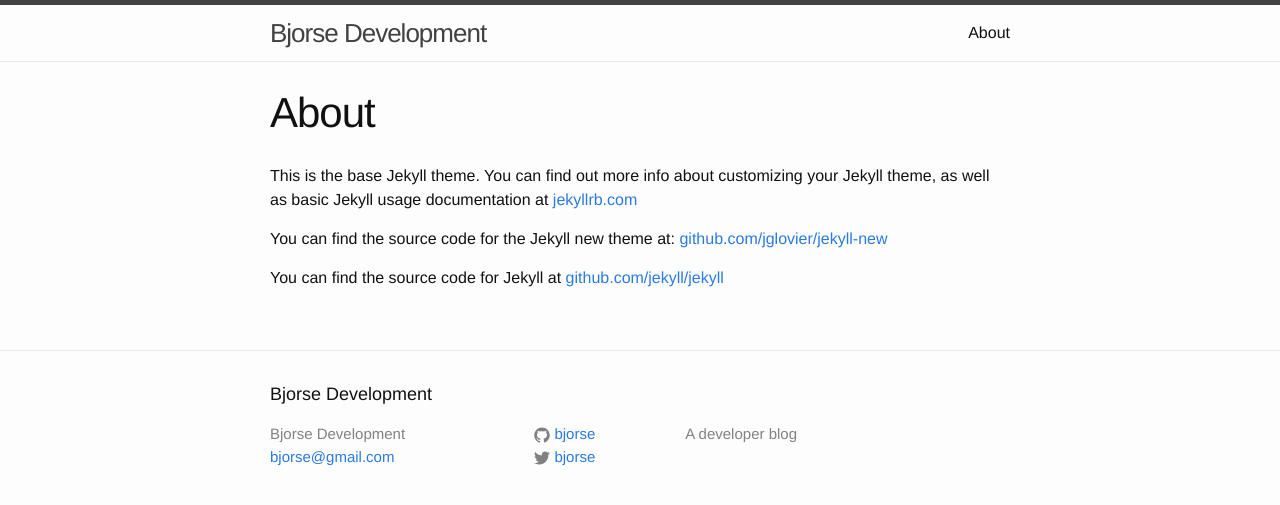
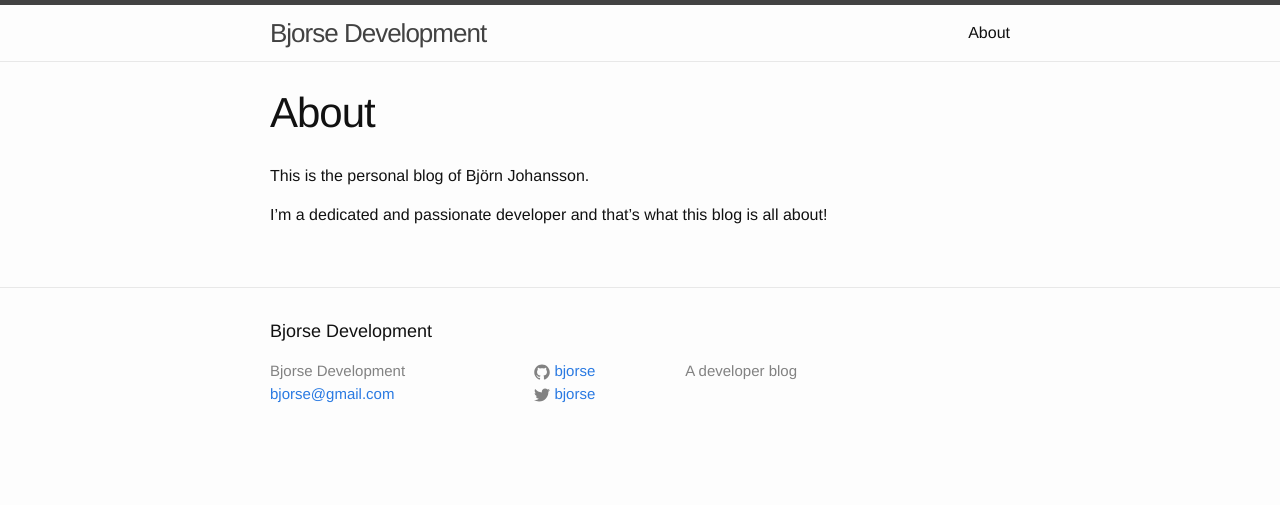
Before and after one commit to bjorse/bjorse.github.io, a Jekyll site: the page built from about.md, in a window 1280 px wide. Shown: the top 505 px of the page. Built offline with Jekyll 4.4.1, drawn with Linux system fonts in a browser that asks for light colours.

Commit message:
Updated about page to not contain default content

```diff
--- a/about.md
+++ b/about.md
@@ -4,8 +4,6 @@ title: About
 permalink: /about/
 ---
 
-This is the base Jekyll theme. You can find out more info about customizing your Jekyll theme, as well as basic Jekyll usage documentation at [jekyllrb.com](http://jekyllrb.com/)
+This is the personal blog of Björn Johansson.
 
-You can find the source code for the Jekyll new theme at: [github.com/jglovier/jekyll-new](https://github.com/jglovier/jekyll-new)
-
-You can find the source code for Jekyll at [github.com/jekyll/jekyll](https://github.com/jekyll/jekyll)
+I'm a dedicated and passionate developer and that's what this blog is all about!
```
